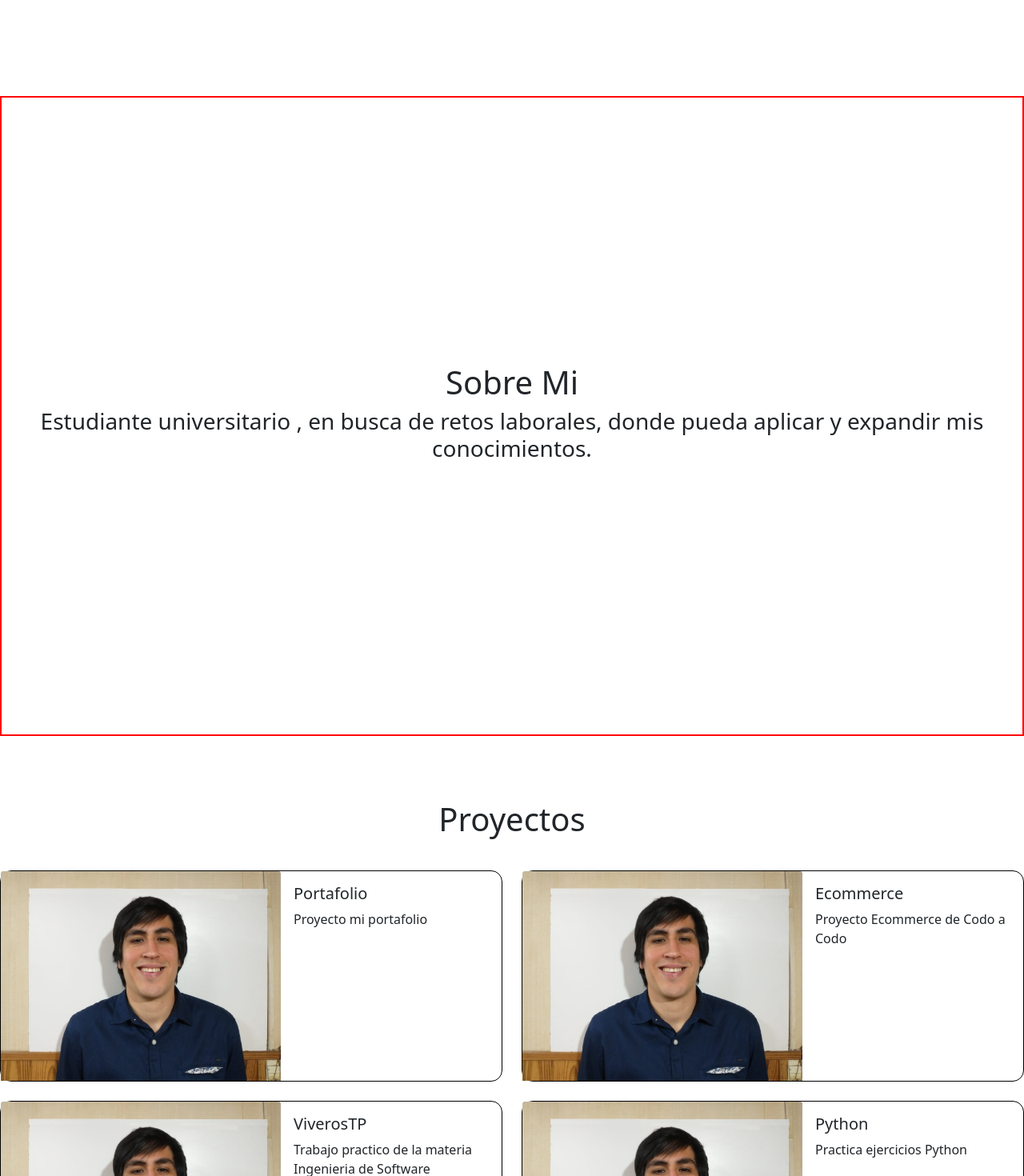
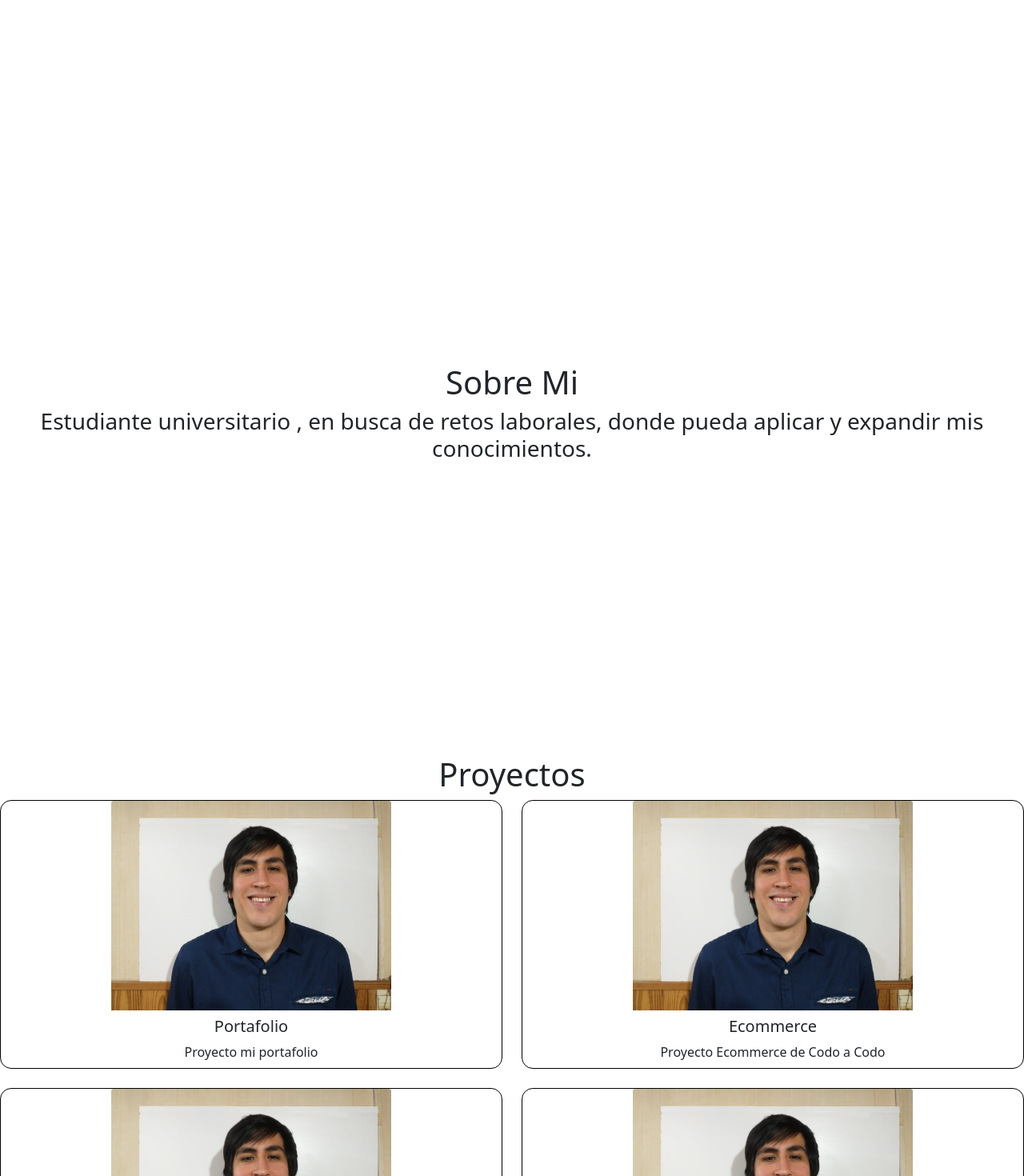
Before and after one commit to Diego-Palacio/Portafolio-Palacio, an Angular app: page /proyectos in a window 1280 px wide. Shown: the part 680-2150 px from the top of the page at 80% size. Built offline with nearby package versions, Linux system fonts and the light colour scheme.

Commit message:
se arregla posicion de cards

```diff
--- a/src/app/Components/inicio/inicio.component.html
+++ b/src/app/Components/inicio/inicio.component.html
@@ -1,6 +1,6 @@
     <div class="vh-100">
         <div class="row">
-          <div class="col">
+          <div class="col" id="inicio">
 
             <div class="img-fluid mx-auto"
                 style="width: 400px; height:400px; margin-top:80px; background-image: url('../assets/Diego.jpeg'); border-radius:100%; background-position:58%;background-size:640px;">
--- a/src/app/Components/proyecto-item/proyecto-item.component.html
+++ b/src/app/Components/proyecto-item/proyecto-item.component.html
@@ -2,11 +2,11 @@
 
 
       <div class="col">
-        <div class="card d-flex flex-row" style="border:1px solid black; border-radius:14px;">
-          <img src="/assets/Diego.jpeg" class="card-img-top img-fluid " style="width: 350px; heigth:350px" alt="proyecto variable">
-          <div class="card-body">
-            <h5 class="card-title">{{nombreProyecto}}</h5>
-            <p class="card-text">{{infoProyecto}}</p>
+        <div class="text-center" style=" border:1px solid black; border-radius:14px;">
+          <img src="/assets/Diego.jpeg" class="card-img-top  " style="width: 350px;" alt="proyecto variable">
+          <div class="card-body p-2" style="word-wrap: break-word;">
+            <h5 class="card-title" >{{nombreProyecto}}</h5>
+            <p class="card-text" >{{infoProyecto}}</p>
           </div>
         </div>
       </div>
--- a/src/app/Components/proyectos/proyectos.component.html
+++ b/src/app/Components/proyectos/proyectos.component.html
@@ -1,7 +1,7 @@
 
-<div class="d-flex flex-column align-items-center justify-content-center vh-100">
-  <h1 class="text-center"> Proyectos</h1>
-  <div class="row row-cols-1 row-cols-md-2 g-4 mt-2" id="proyectos">
+<div class="d-flex flex-column align-items-center justify-content-center vh-100 " id="proyectos">
+  <h1 class="text-center" > Proyectos</h1>
+  <div class="row row-cols-1 row-cols-md-2 g-4 " style="border:1 px solid green">
     <div class="class" *ngFor="let proyecto of proyectos">
       <app-proyecto-item [nombreProyecto]="proyecto.nombre" [infoProyecto]="proyecto.info"></app-proyecto-item>
     </div>
--- a/src/app/Components/sobre-mi/sobre-mi.component.html
+++ b/src/app/Components/sobre-mi/sobre-mi.component.html
@@ -1,4 +1,4 @@
-<div id="sobremi" class="d-flex flex-column align-items-center justify-content-center vh-100"style=" border:2px solid red;">
+<div id="sobremi" class="d-flex flex-column align-items-center justify-content-center vh-100 ">
     <div>
         <h1 class="text-center">Sobre Mi</h1>
         <h3 class="text-center">Estudiante universitario , en busca de retos laborales, donde pueda aplicar y expandir mis conocimientos.</h3>
```
